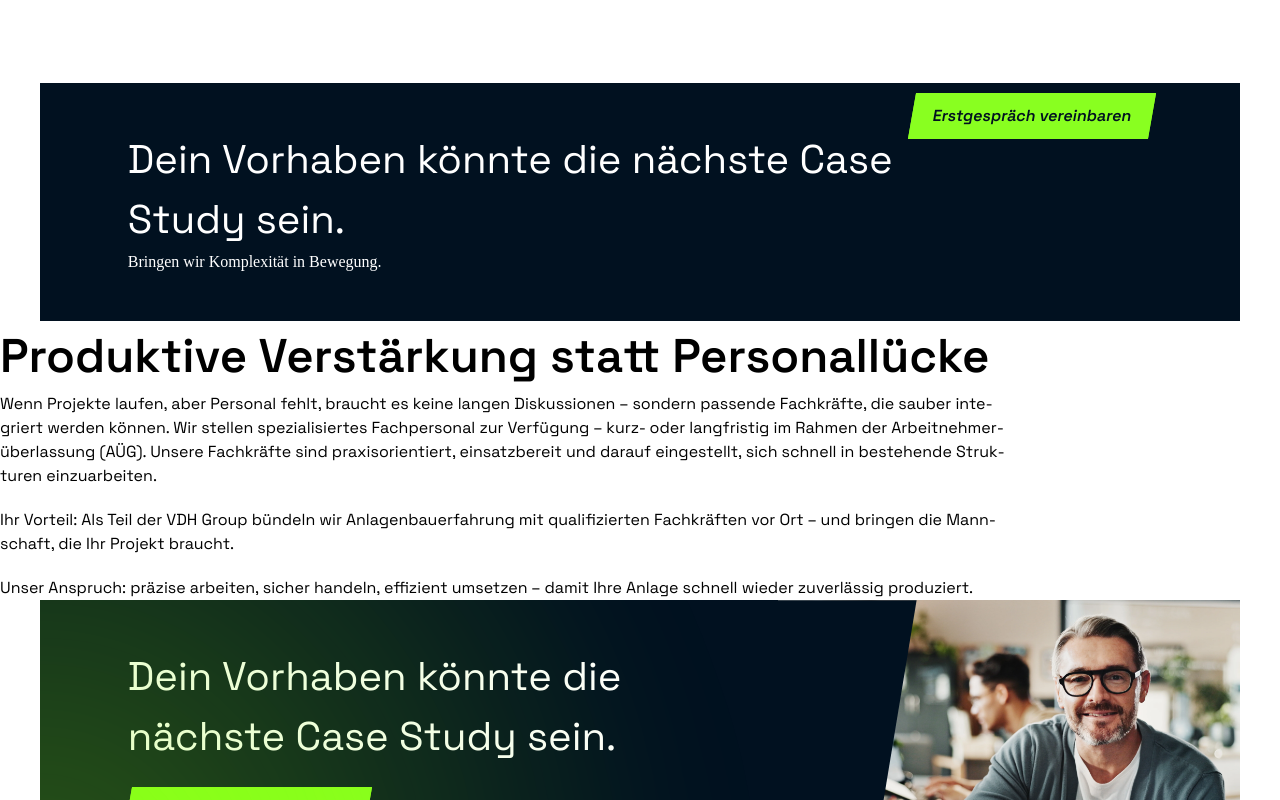
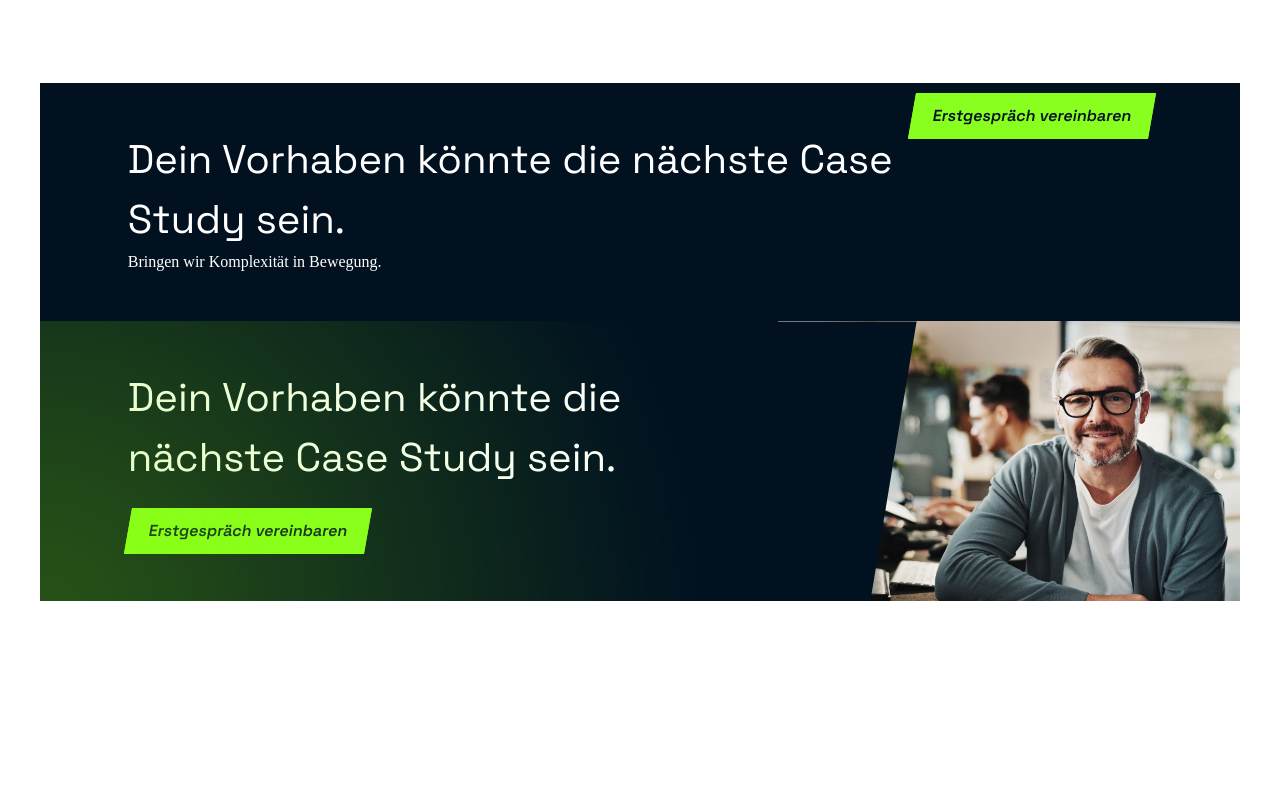
Before and after one commit to Headbase-dhruv/Tensoris-GmbH-Co.-KG, a website: page index.html in a window 1280 px wide. Shown: the part 5575-6375 px from the top of the page. Drawn offline with Linux system fonts and the light colour scheme; files whose address does not match are found by name; a web font is replaced by a local one.

Commit message:
chnagesss

```diff
--- a/index.html
+++ b/index.html
@@ -1226,13 +1226,13 @@
         </div>
       </section>
 
-      <!--------------- Work ---------------->
+      <!-- Slider  -->
       <section class="ctm_sec">
         <div class="category Slider">
           <div
             class="text-white bg-primary sm:bg-transparent mx-auto max-w-1920"
           >
-            <div class="container sm:px-0 sm:mx-0 max-w-1920">
+            <div class="container sm:px-0 sm:mx-0 max-w-1920 ">
               <div
                 x-data="heroSlider()"
                 class="py-40 sm:py-0 relative flex flex-col gap-60"
@@ -1270,14 +1270,14 @@
                 <div>
                   <div
                     x-ref="swiperEl"
-                    class="relative h-550 sm:h-520 lg:h-600 xl:h-720"
+                    class="relative h-500 sm:h-520 lg:h-600 xl:h-720 overflow-x-hidden"
                   >
                     <div
                       class="swiper-wrapper"
                       class="swiper h-full overflow-hidden"
                     >
                       <template x-for="(slide, index) in slides" :key="index">
-                        <div class="swiper-slide">
+                        <div class="swiper-slide ">
                           <img
                             :src="slide.image"
                             :alt="slide.headline"
@@ -1414,43 +1414,7 @@
         </div>
       </section>
 
-      <div class="row cols_1">
-
-        <div class="compact-box">
-          <div class="compact-box1">
-            <h2
-              class="max-w-1010 font-semibold heading_h2 aos-init aos-animate"
-              data-aos="fade-up"
-            >
-              Produktive Verstärkung statt Personallücke
-            </h2>
-            <div
-              class="max-w-1010 free_text text-22 aos-init aos-animate"
-              data-aos="fade-up"
-            >
-              <p>
-                Wenn Projekte laufen, aber Personal fehlt, braucht es keine
-                langen Diskussionen – sondern passende Fachkräfte, die sauber
-                integriert werden können. Wir stellen spezialisiertes
-                Fachpersonal zur Verfügung – kurz- oder langfristig im Rahmen
-                der Arbeitnehmerüberlassung (AÜG). Unsere Fachkräfte sind
-                praxisorientiert, einsatzbereit und darauf eingestellt, sich
-                schnell in bestehende Strukturen einzuarbeiten.
-              </p>
-              <p>
-                Ihr Vorteil: Als Teil der VDH Group bündeln wir
-                Anlagenbauerfahrung mit qualifizierten Fachkräften vor Ort – und
-                bringen die Mannschaft, die Ihr Projekt braucht.
-              </p>
-              <p>
-                Unser Anspruch: präzise arbeiten, sicher handeln, effizient
-                umsetzen – damit Ihre Anlage schnell wieder zuverlässig
-                produziert.
-              </p>
-            </div>
-          </div>
-        </div>
-      </div>
+
 
       <!-- Using grid -->
       <section class="mb-sec">
```
Also changed, not shown: assets/css/style.css.
